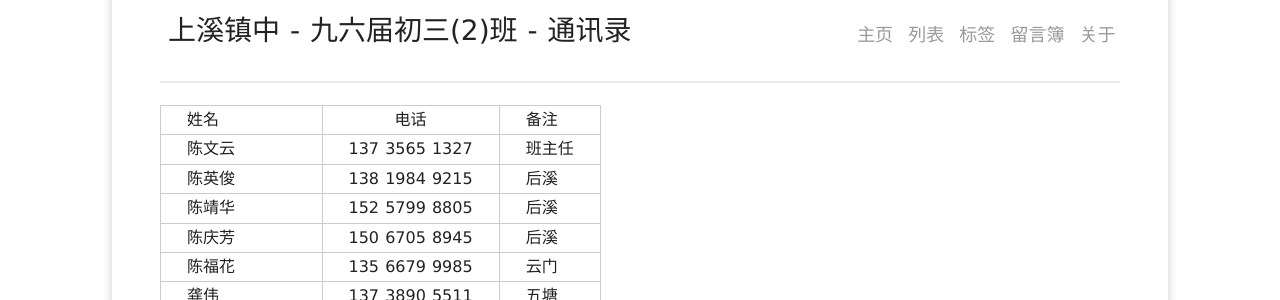
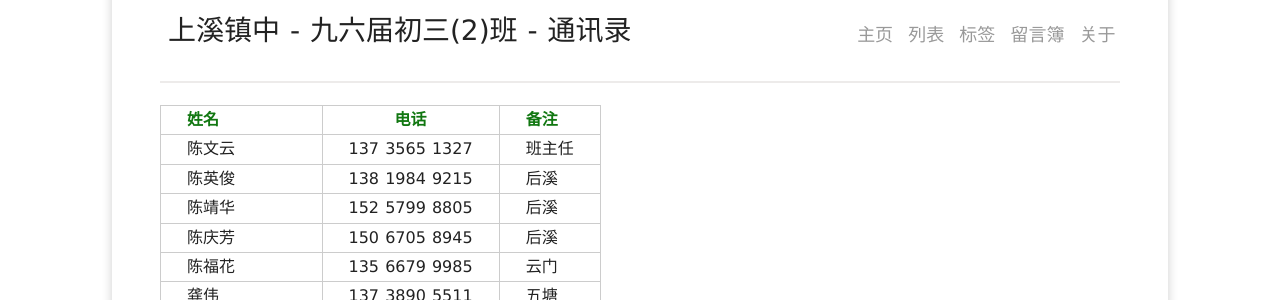
Before and after one commit to shangxi2ban/shangxi2ban.github.io, a Jekyll site: the page built from _posts/2014/2014-06-02-tongxunlu.md, in a window 1280 px wide. Shown: the part 210-510 px from the top of the page. Built offline with Jekyll 4.4.1, drawn with Linux system fonts in a browser that asks for light colours; Markdown is read by kramdown in place of the engine named in the settings; comment, search, counter and statistics services are not loaded.

Commit message:
daily updates

```diff
--- a/media/css/screen.css
+++ b/media/css/screen.css
@@ -52,9 +52,9 @@ th, td {
     border: 1px solid #ccc;
 }
 
-th.hname { text-align: left;}
-th.hphone { text-align: center;}
-th.hremark { text-align: left;}
+th.hname { text-align: left; font-weight: bold; color:#171;}
+th.hphone { text-align: center;font-weight: bold; color:#171;}
+th.hremark { text-align: left;font-weight: bold; color:#171;}
 
 td.name { text-align: left;}
 td.phone { text-align: center;}
```
